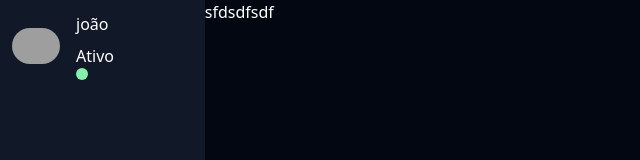
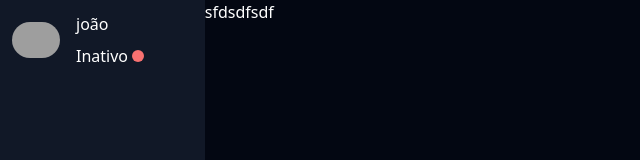
Before and after one commit to luizgustavoou/duckchat, a React (Vite) app in the folder duckchat-front/: page / in a window 1280 px wide. Shown: the top 160 px of the page, without its empty margins (0-640 px from the left). Built offline with nearby package versions, Linux system fonts and the light colour scheme; grey boxes are pictures that could not be loaded.

Commit message:
Criação do status do amigo

```diff
--- a/duckchat-front/src/components/Home.tsx
+++ b/duckchat-front/src/components/Home.tsx
@@ -2,12 +2,13 @@
 import { Skeleton } from "./ui/skeleton";
 
 export default function Home() {
-
-  const friends = [{
-    'name': 'joão',
-    'status' : true,
-    'image' : 'https://github.com/shadcn.png'
-  }]
+  const friends = [
+    {
+      name: "joão",
+      status: false,
+      image: "https://github.com/shadcn.png",
+    },
+  ];
 
   return (
     <div className="flex min-h-screen">
@@ -22,7 +23,17 @@
               <div className="space-y-2">
                 <div>{friend.name}</div>
                 <div>
-                  {friend.status ? <span>Ativo <div className="rounded-full w-3 h-3 bg-green-300"></div></span>: <span>Inativo</span>}
+                  {friend.status ? (
+                    <div className="flex items-center gap-1">
+                      <span>Ativo</span>{" "}
+                      <div className="rounded-full w-3 h-3 bg-green-300 align-middle"></div>
+                    </div>
+                  ) : (
+                    <div className="flex items-center gap-1">
+                      <span>Inativo</span>{" "}
+                      <div className="rounded-full w-3 h-3 bg-red-400 align-middle"></div>
+                    </div>
+                  )}
                 </div>
               </div>
             </>
@@ -30,11 +41,7 @@
         </div>
       </div>
 
-
-
-      <div className="text-white flex-1">
-        sfdsdfsdf
-      </div>
+      <div className="text-white flex-1">sfdsdfsdf</div>
     </div>
   );
 }
```
Lines whose indentation alone changed are shown as unchanged.
